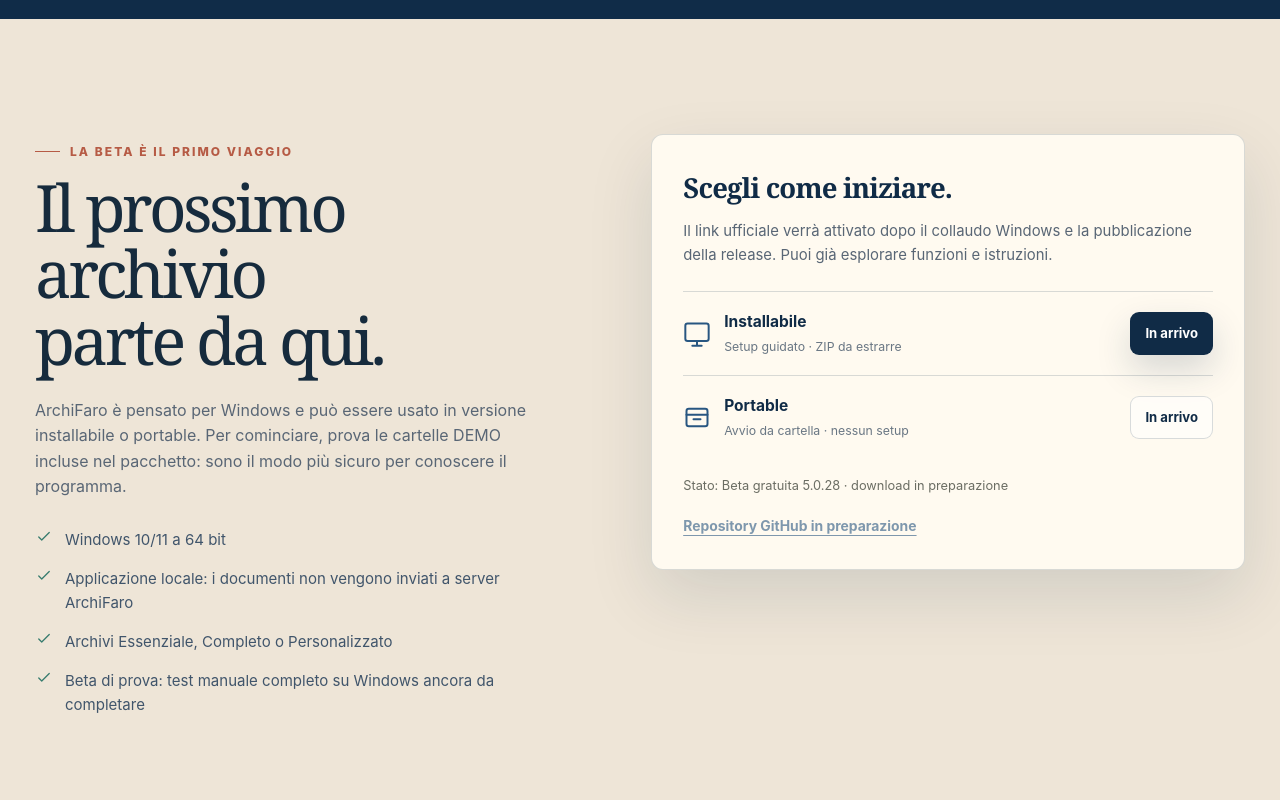
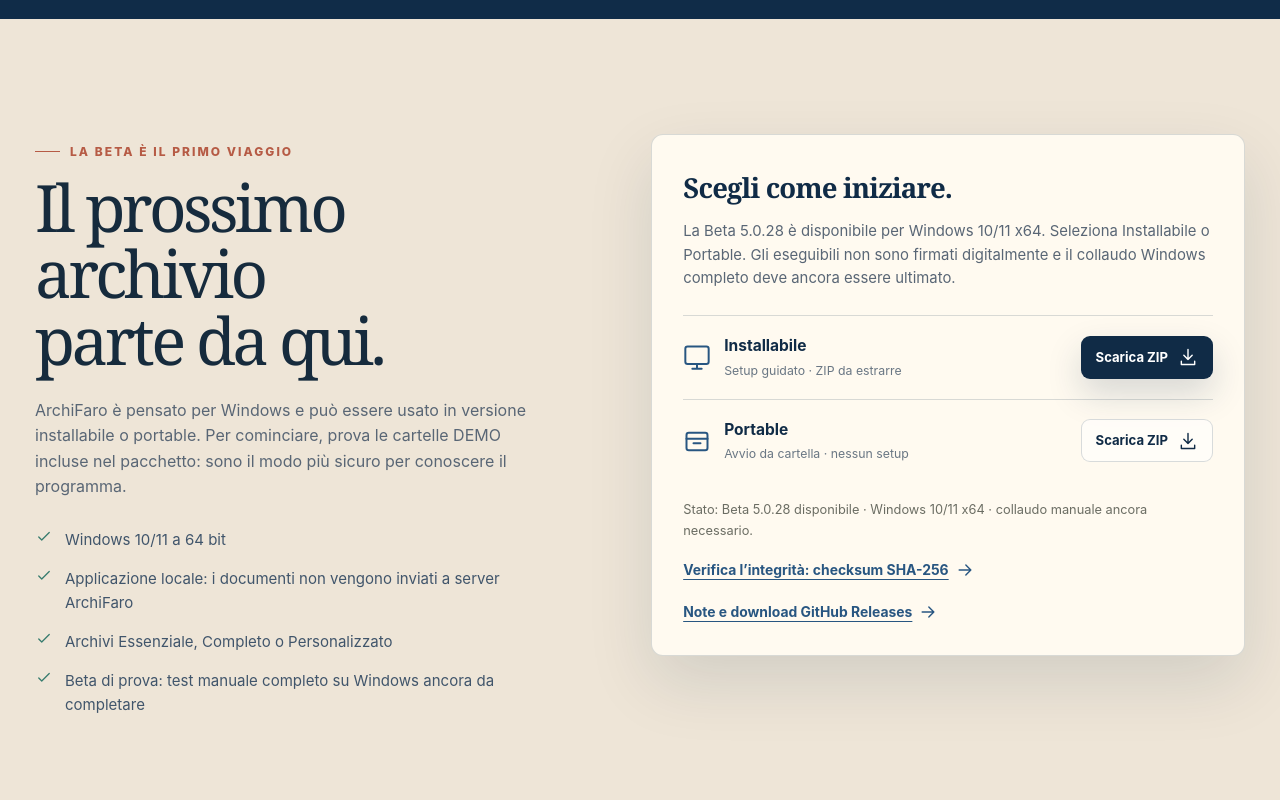
Before and after one commit to Iannaman/ArchiFaro, a plain HTML site: page index.html in a window 1280 px wide. Shown: the part 5660-6460 px from the top of the page. Drawn offline with Linux system fonts and the light colour scheme.

Commit message:
Ripara sito pubblico: aggiorna index root e usa solo la landing principale per Pages

```diff
--- a/index.html
+++ b/index.html
@@ -131,10 +131,10 @@
         <div class="reveal"><span class="kicker">La Beta è il primo viaggio</span><h2 id="titolo-download" class="section-title display">Il prossimo archivio<br>parte da qui.</h2><p class="start-description">ArchiFaro è pensato per Windows e può essere usato in versione installabile o portable. Per cominciare, prova le cartelle DEMO incluse nel pacchetto: sono il modo più sicuro per conoscere il programma.</p>
           <div class="start-checks"><div class="start-check"><svg class="icon"><use href="#i-check"/></svg><span>Windows 10/11 a 64 bit</span></div><div class="start-check"><svg class="icon"><use href="#i-check"/></svg><span>Applicazione locale: i documenti non vengono inviati a server ArchiFaro</span></div><div class="start-check"><svg class="icon"><use href="#i-check"/></svg><span>Archivi Essenziale, Completo o Personalizzato</span></div><div class="start-check"><svg class="icon"><use href="#i-check"/></svg><span>Beta di prova: test manuale completo su Windows ancora da completare</span></div></div>
         </div>
-        <div class="download-panel reveal"><h3>Scegli come iniziare.</h3><p>Il link ufficiale verrà attivato dopo il collaudo Windows e la pubblicazione della release. Puoi già esplorare funzioni e istruzioni.</p>
-          <div class="edition"><div class="edition-label"><svg class="icon"><use href="#i-desktop"/></svg><div><strong>Installabile</strong><small>Setup guidato · ZIP da estrarre</small></div></div><button class="button button-primary" data-download="installer" type="button">Download <svg class="icon"><use href="#i-download"/></svg></button></div>
-          <div class="edition"><div class="edition-label"><svg class="icon"><use href="#i-box"/></svg><div><strong>Portable</strong><small>Avvio da cartella · nessun setup</small></div></div><button class="button button-outline" data-download="portable" type="button">Download <svg class="icon"><use href="#i-download"/></svg></button></div>
-          <p class="status-line">Stato: Beta gratuita 5.0.28 · download in preparazione</p><div class="notice" id="download-notice" aria-live="polite" role="status">Il link al download non è ancora stato configurato. Verrà attivato dopo la pubblicazione della release.</div><a class="guide-link" data-project-link href="#feedback">Documentazione e repository <svg class="icon" aria-hidden="true"><use href="#i-arrow"/></svg></a>
+        <div class="download-panel reveal"><h3>Scegli come iniziare.</h3><p>La Beta 5.0.28 è disponibile per Windows 10/11 x64. Seleziona Installabile o Portable. Gli eseguibili non sono firmati digitalmente e il collaudo Windows completo deve ancora essere ultimato.</p>
+          <div class="edition"><div class="edition-label"><svg class="icon"><use href="#i-desktop"/></svg><div><strong>Installabile</strong><small>Setup guidato · ZIP da estrarre</small></div></div><a class="button button-primary" href="https://github.com/Iannaman/ArchiFaro/releases/download/v5.0.28-beta/ArchiFaro_5.0.28_Installabile.zip" aria-label="Scarica ArchiFaro 5.0.28 Beta Installabile ZIP">Scarica ZIP <svg class="icon" aria-hidden="true"><use href="#i-download"/></svg></a></div>
+          <div class="edition"><div class="edition-label"><svg class="icon"><use href="#i-box"/></svg><div><strong>Portable</strong><small>Avvio da cartella · nessun setup</small></div></div><a class="button button-outline" href="https://github.com/Iannaman/ArchiFaro/releases/download/v5.0.28-beta/ArchiFaro_5.0.28_Portable.zip" aria-label="Scarica ArchiFaro 5.0.28 Beta Portable ZIP">Scarica ZIP <svg class="icon" aria-hidden="true"><use href="#i-download"/></svg></a></div>
+          <p class="status-line">Stato: Beta 5.0.28 disponibile · Windows 10/11 x64 · collaudo manuale ancora necessario.</p><a class="guide-link" href="https://github.com/Iannaman/ArchiFaro/releases/download/v5.0.28-beta/ArchiFaro_5.0.28_SHA256SUMS.txt">Verifica l’integrità: checksum SHA-256 <svg class="icon" aria-hidden="true"><use href="#i-arrow"/></svg></a><br><a class="guide-link" href="https://github.com/Iannaman/ArchiFaro/releases/tag/v5.0.28-beta">Note e download GitHub Releases <svg class="icon" aria-hidden="true"><use href="#i-arrow"/></svg></a>
         </div>
       </div>
     </section>
@@ -144,11 +144,9 @@
 
   <footer class="footer"><div class="container"><div class="footer-grid"><div><a href="#inizio" class="logo"><img src="assets/archifaro-icon.webp" alt="" width="35" height="35">ArchiFaro</a><p>Un posto per ogni documento. Un percorso chiaro per arrivarci. Progetto indipendente per organizzare file locali su Windows.</p></div><nav class="footer-links" aria-label="Link di approfondimento"><a href="#percorso">Come funziona</a><a href="#funzioni">Funzionalità</a><a href="#download">Beta</a><a data-project-link href="#feedback">GitHub</a><a data-issues-link href="#feedback">Segnala un bug</a></nav></div><div class="footer-line"><span>© <span id="year">2026</span> ArchiFaro · Progetto iannaman</span><span>Sito: MIT · Licenza del software da definire separatamente.</span></div></div></footer>
   <script>
-    /* CONFIGURAZIONE RAPIDA — sostituisci soltanto i valori tra virgolette. */
+    /* Repository pubblico. I tre download sono link HTML diretti e funzionano senza JavaScript. */
     const SITE_CONFIG = Object.freeze({
-      projectUrl: "",       // esempio: https://github.com/TUO-UTENTE/ArchiFaro
-      installerUrl: "",     // link all'asset pubblico ArchiFaro_5.0.28_Installabile.zip
-      portableUrl: ""       // link all'asset pubblico ArchiFaro_5.0.28_Portable.zip
+      projectUrl: "https://github.com/Iannaman/ArchiFaro"
     });
 
     document.getElementById('year').textContent = new Date().getFullYear();
@@ -160,18 +158,6 @@
       if (SITE_CONFIG.projectUrl) { a.href = SITE_CONFIG.projectUrl.replace(/\/$/,'') + '/issues/new'; a.target = '_blank'; a.rel = 'noopener noreferrer'; }
       else { a.removeAttribute('href'); a.setAttribute('aria-disabled','true'); a.setAttribute('aria-label','Segnalazioni GitHub: link in preparazione'); a.textContent = a.classList.contains('button') ? 'Feedback in preparazione' : 'Segnalazioni in preparazione'; }
     });
-    const downloadNotice = document.getElementById('download-notice');
-    document.querySelectorAll('[data-download]').forEach(button=>{
-      const key = button.dataset.download === 'installer' ? 'installerUrl' : 'portableUrl';
-      if (!SITE_CONFIG[key]) {
-        button.textContent = 'In arrivo';
-        button.setAttribute('aria-describedby','download-notice');
-        button.addEventListener('click',()=> downloadNotice.classList.add('is-visible'));
-      } else {
-        button.addEventListener('click',()=>window.open(SITE_CONFIG[key], '_blank', 'noopener,noreferrer'));
-      }
-    });
-
     const labels = [
       {heading:'Tutto inizia<br>da una sola Inbox.', note:'I documenti si raccolgono nella cartella Da Smistare, un punto di partenza comune.'},
       {heading:'Osserva prima<br>di decidere.', note:'L’analisi dei contenuti è facoltativa, locale e attivata da te per i formati supportati.'},
```
Also changed, not shown: 2 other files.
